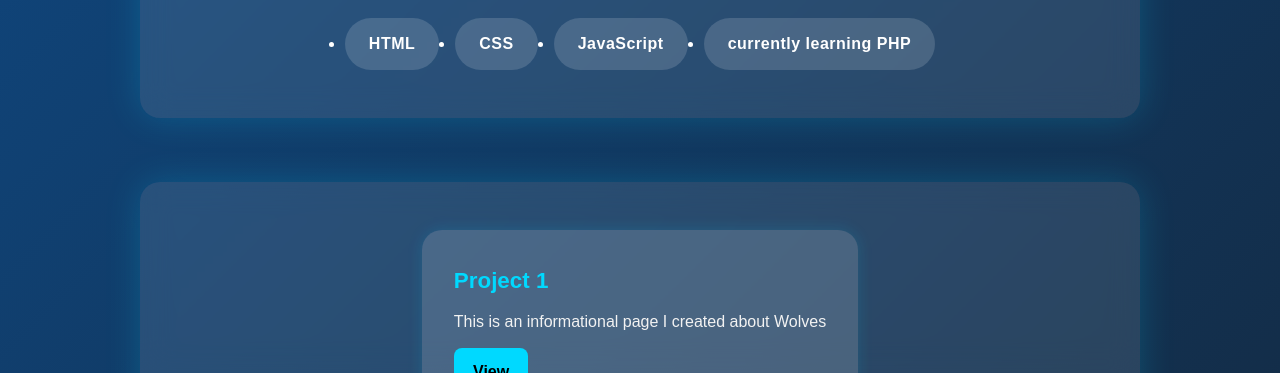
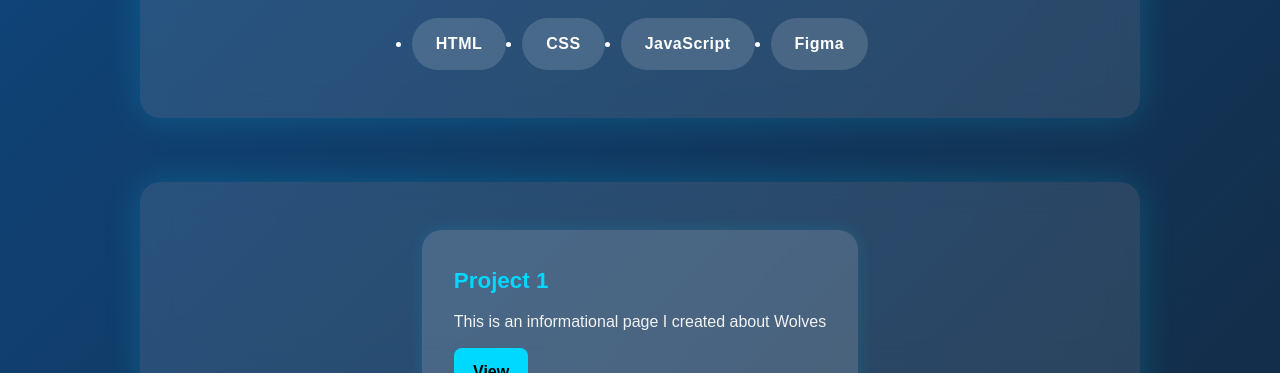
Before and after one commit to Waldron146/Portfolio, a plain HTML site: page index.html in a window 1280 px wide. Shown: the part 727-1100 px from the top of the page. Drawn offline with Linux system fonts and the light colour scheme.

Commit message:
Update index.html

```diff
--- a/index.html
+++ b/index.html
@@ -39,7 +39,7 @@
                     <li>HTML</li>
                     <li>CSS</li>
                     <li>JavaScript</li>
-                    <li>currently learning PHP</li>
+                    <li>Figma</li>
 
                 </ul>
             </div>
```
